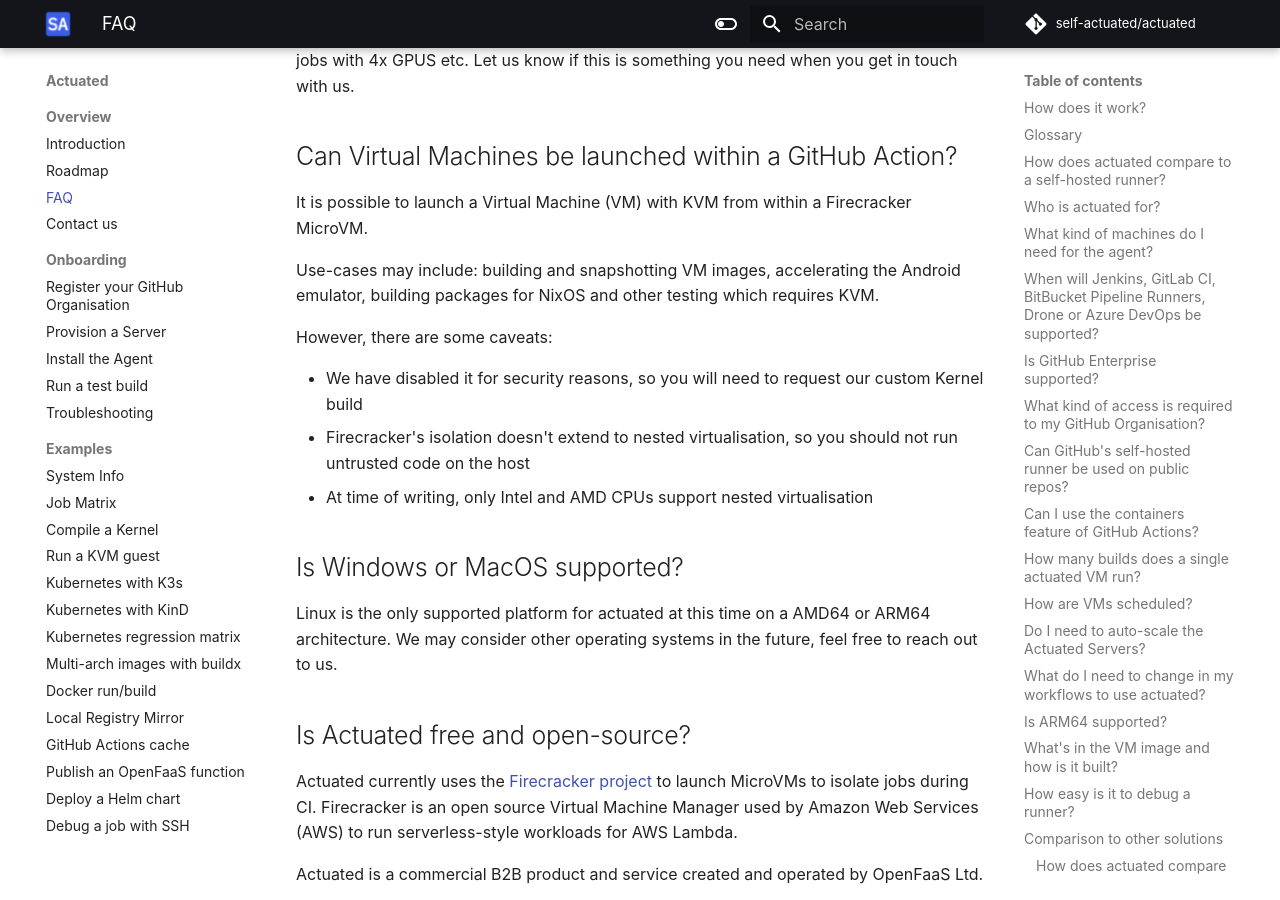
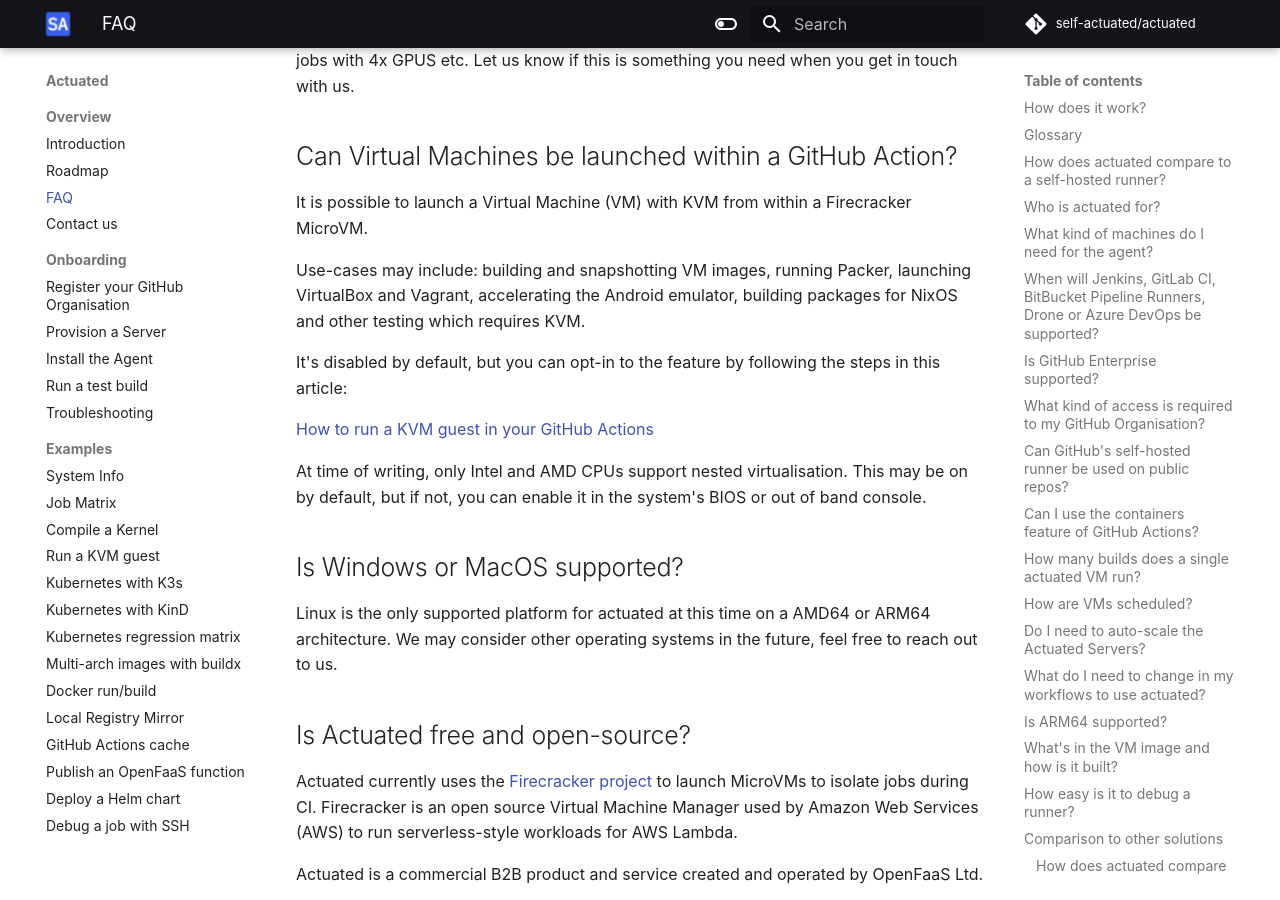
Before and after one commit to welteki/docs.actuated.dev, an MkDocs documentation site: the page built from docs/faq.md, in a window 1280 px wide and 900 px high, scrolled down 9629 px. Built offline with MkDocs 1.6.1 and Material for MkDocs 9.7.7, drawn with Linux system fonts in a browser that asks for light colours; some web fonts are replaced.

Commit message:
Update notes on KVM
Signed-off-by: Alex Ellis (OpenFaaS Ltd) <alexellis2@gmail.com>

```diff
--- a/docs/faq.md
+++ b/docs/faq.md
@@ -252,13 +252,13 @@
 
 It is possible to launch a Virtual Machine (VM) with KVM from within a Firecracker MicroVM.
 
-Use-cases may include: building and snapshotting VM images, accelerating the Android emulator, building packages for NixOS and other testing which requires KVM.
+Use-cases may include: building and snapshotting VM images, running Packer, launching VirtualBox and Vagrant, accelerating the Android emulator, building packages for NixOS and other testing which requires KVM.
 
-However, there are some caveats:
+It's disabled by default, but you can opt-in to the feature by following the steps in this article:
 
-* We have disabled it for security reasons, so you will need to request our custom Kernel build
-* Firecracker's isolation doesn't extend to nested virtualisation, so you should not run untrusted code on the host
-* At time of writing, only Intel and AMD CPUs support nested virtualisation
+[How to run a KVM guest in your GitHub Actions](https://actuated.dev/blog/kvm-in-github-actions)
+
+At time of writing, only Intel and AMD CPUs support nested virtualisation. This may be on by default, but if not, you can enable it in the system's BIOS or out of band console.
 
 ## Is Windows or MacOS supported?
 
```
